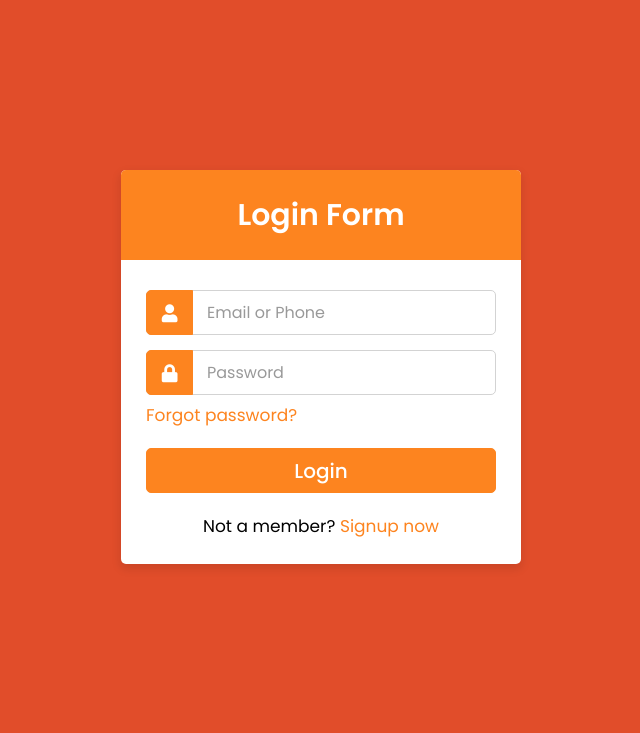
After one commit to CapillanesFrizty/MMMProject, a PHP site: page /public/loginpage.html in a window 1280 px wide. The commit adds this page. Shown: the top 733 px of the page, without its empty margins (319-959 px from the left). Run offline with PHP 8.4, Linux system fonts and the light colour scheme.

Commit message:
login
login  html,css

```diff
--- /dev/null
+++ b/public/CSS/loginpage.css
@@ -0,0 +1,110 @@
+@import url('https://fonts.googleapis.com/css2?family=Poppins:wght@200;300;400;500;600;700&display=swap');
+
+*{
+  margin: 0;
+  padding: 0;
+  box-sizing: border-box;
+  font-family: 'Poppins',sans-serif;
+}
+body{
+  background: var(--p-clr1);
+  overflow: hidden;
+}
+::selection{
+  background: var(--s-clr1);
+}
+.container{
+  max-width: 440px;
+  padding: 0 20px;
+  margin: 170px auto;
+}
+.wrapper{
+  width: 100%;
+  background: #fff;
+  border-radius: 5px;
+  box-shadow: 0px 4px 10px 1px rgba(0,0,0,0.1);
+}
+.wrapper .title{
+  height: 90px;
+  background: var(--s-clr1);
+  border-radius: 5px 5px 0 0;
+  color: #fff;
+  font-size: 30px;
+  font-weight: 600;
+  display: flex;
+  align-items: center;
+  justify-content: center;
+}
+.wrapper form{
+  padding: 30px 25px 25px 25px;
+}
+.wrapper form .row{
+  height: 45px;
+  margin-bottom: 15px;
+  position: relative;
+}
+.wrapper form .row input{
+  height: 100%;
+  width: 100%;
+  outline: none;
+  padding-left: 60px;
+  border-radius: 5px;
+  border: 1px solid lightgrey;
+  font-size: 16px;
+  transition: all 0.3s ease;
+}
+form .row input:focus{
+  border-color:var(--s-clr1);
+  box-shadow: inset 0px 0px 2px 2px var(--p-clr1);
+}
+form .row input::placeholder{
+  color: #999;
+}
+.wrapper form .row i{
+  position: absolute;
+  width: 47px;
+  height: 100%;
+  color: #fff;
+  font-size: 18px;
+  background: var(--s-clr1);
+  border: 1px solid var(--s-clr1);
+  border-radius: 5px 0 0 5px;
+  display: flex;
+  align-items: center;
+  justify-content: center;
+}
+.wrapper form .pass{
+  margin: -8px 0 20px 0;
+}
+.wrapper form .pass a{
+  color: var(--s-clr1);
+  font-size: 17px;
+  text-decoration: none;
+}
+.wrapper form .pass a:hover{
+  text-decoration: underline;
+}
+.wrapper form .button input{
+  color: #fff;
+  font-size: 20px;
+  font-weight: 500;
+  padding-left: 0px;
+  background: var(--s-clr1);
+  border: 1px solid var(--s-clr1);
+  cursor: pointer;
+}
+form .button input:hover{
+  background: #3E6D9C;
+}
+.wrapper form .signup-link{
+  text-align: center;
+  margin-top: 20px;
+  font-size: 17px;
+}
+.wrapper form .signup-link a{
+  color: var(--s-clr1);
+  text-decoration: none;
+}
+form .signup-link a:hover{
+  text-decoration: underline;
+}
--- a/public/CSS/rootDeclaration.css
+++ b/public/CSS/rootDeclaration.css
@@ -1,20 +1,18 @@
 @import url('https://fonts.googleapis.com/css2?family=Domine&display=swap');
 
 :root {
-    /*primary colors*/
-    --p-clr1: #228cdc;
-    --p-clr3: #1ECBE1;
-    --p-clr2: #4BD5E7;
+    /*primary colors--Background color--navbg*/
+    --p-clr1: #E14D2A;
+    --p-clr2: white;
 
-    /*Secondary Color*/
-    --s-clr1: #;
-    --s-clr2: #;
-    --s-clr3: #;
 
-    /*Tertiary Color*/
-    --t-clr1: #;
-    --t-clr2: #;
-    --t-clr3: #;
+    /*Secondary Color--Hovers*/
+    --s-clr1: #FD841F;
+
+
+    /*Tertiary Color--buttons*/
+    --t-clr1: #3E6D9C;
+
 
     /*Primary Font*/
     --pfont1: 'Domine', serif;
--- /dev/null
+++ b/public/loginpage.html
@@ -0,0 +1,35 @@
+<!DOCTYPE html>
+
+<html lang="en" dir="ltr">
+  <head>
+    <meta charset="utf-8">
+    <meta name="viewport" content="width=device-width, initial-scale=1.0">
+
+    <link rel="stylesheet" href="./CSS/loginpage.css">
+    <link rel="stylesheet" href="./CSS/rootDeclaration.css">
+    <link rel="stylesheet" href="https://cdnjs.cloudflare.com/ajax/libs/font-awesome/5.15.2/css/all.min.css"/>
+  </head>
+  <body>
+    <div class="container">
+      <div class="wrapper">
+        <div class="title"><span>Login Form</span></div>
+        <form action="#">
+          <div class="row">
+            <i class="fas fa-user"></i>
+            <input type="text" placeholder="Email or Phone" required>
+          </div>
+          <div class="row">
+            <i class="fas fa-lock"></i>
+            <input type="password" placeholder="Password" required>
+          </div>
+          <div class="pass"><a href="#">Forgot password?</a></div>
+          <div class="row button">
+            <input type="submit" value="Login">
+          </div>
+          <div class="signup-link">Not a member? <a href="#">Signup now</a></div>
+        </form>
+      </div>
+    </div>
+
+  </body>
+</html>
```
